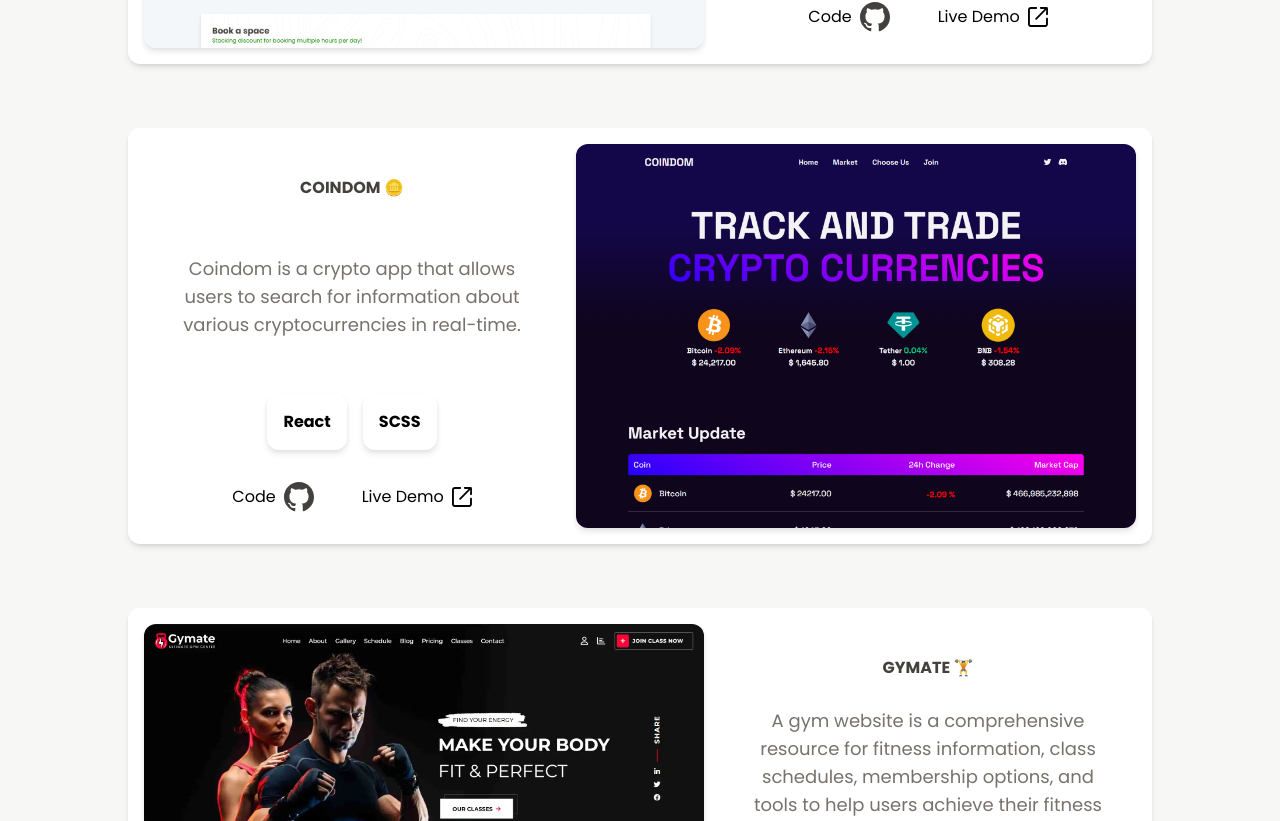
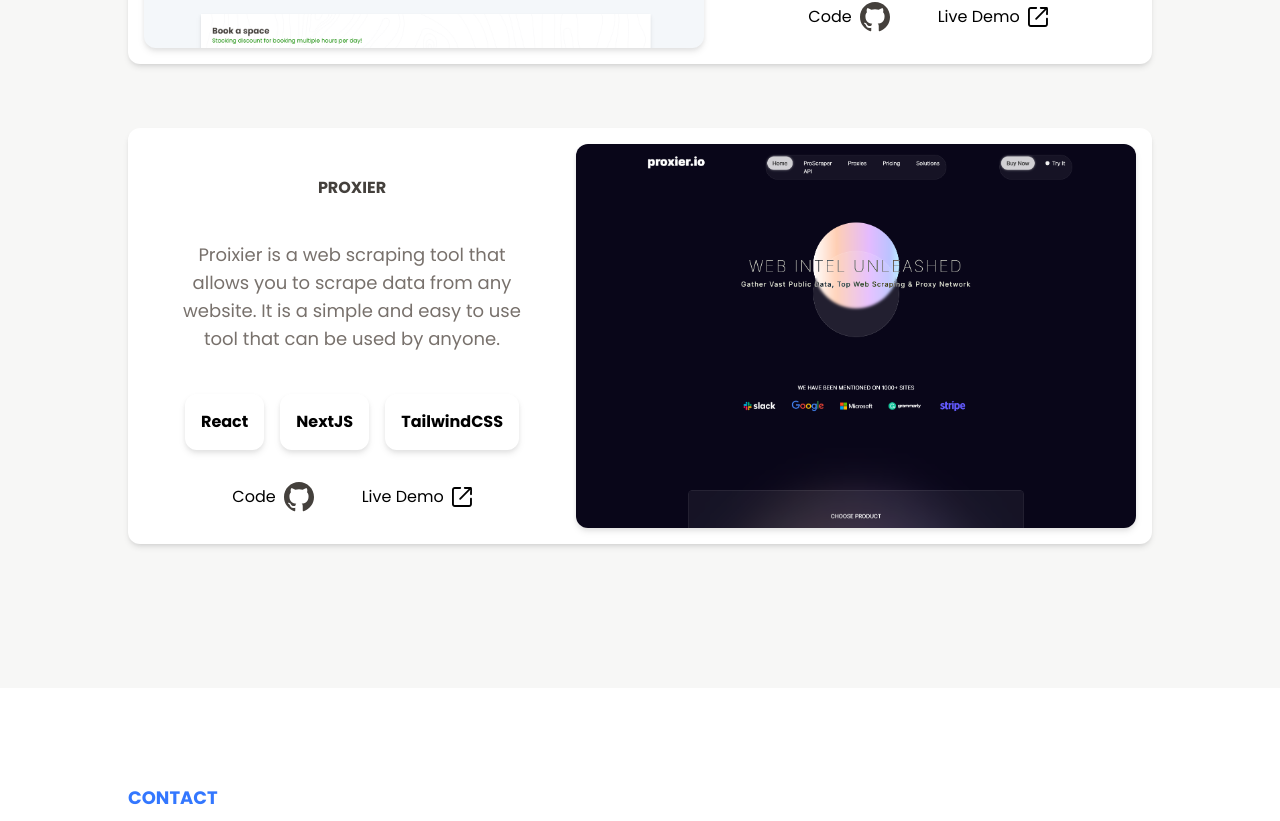
Before and after one commit to MaxChamberlain/portfolio, a Next.js app: page / in a window 1280 px wide. Shown: the part 2619-3440 px from the top of the page. Built offline with nearby package versions, Linux system fonts and the light colour scheme.

Commit message:
add proxier to portfo

```diff
--- a/src/app/page.tsx
+++ b/src/app/page.tsx
@@ -14,7 +14,7 @@ import devIcon from '../assets/svgs/front-end-developer-icon.svg'
 import guyOnLaptop from '../assets/images/guy-on-laptop-emoji.png'
 import DevProjectCard from '@/components/DevProjectCard'
 import carRental from '../assets/images/rental.png'
-import coindom from '../assets/images/coindom.png'
+import proxier from '../assets/images/proxier.png'
 import gymate from '../assets/images/gymate.webp'
 import raouf from '../assets/images/raouf.webp'
 import mapIcon from '../assets/svgs/map-location-dot-solid.svg'
@@ -231,50 +231,18 @@ export default function Home() {
         />
         <DevProjectCard
           project={{
-            name: 'COINDOM 🪙',
-            description: 'Coindom is a crypto app that allows users to search for information about various cryptocurrencies in real-time.',
-            image: coindom,
+            name: 'Proxier',
+            description: 'Proixier is a web scraping tool that allows you to scrape data from any website. It is a simple and easy to use tool that can be used by anyone.',
+            image: proxier,
             techStack: [
               'React',
-              'SCSS'
+              'NextJS',
+              'TailwindCSS'
             ],
             links: {
-              main: 'https://car-rental-website.vercel.app/',
-              github: 'github.com',
-              live: 'live.com'
-            },
-          }}
-          reverse
-        />
-        <DevProjectCard
-          project={{
-            name: 'GYMATE 🏋️',
-            description: 'A gym website is a comprehensive resource for fitness information, class schedules, membership options, and tools to help users achieve their fitness goals.',
-            image: gymate,
-            techStack: [
-              'React',
-              'Tailwind CSS'
-            ],
-            links: {
-              main: 'https://car-rental-website.vercel.app/',
-              github: 'github.com',
-              live: 'live.com'
-            },
-          }}
-        />
-        <DevProjectCard
-          project={{
-            name: 'RAOUF ECOMMERCE 🛒',
-            description: 'With a focus on simplicity and clean design, this store prioritize user experience, making it easy for customers to find and purchase the products they need.',
-            image: raouf,
-            techStack: [
-              'React',
-              'Vanilla CSS'
-            ],
-            links: {
-              main: 'https://car-rental-website.vercel.app/',
-              github: 'github.com',
-              live: 'live.com'
+              main: 'https://proxier-webscrape-example.vercel.app/',
+              github: 'https://github.com/MaxChamberlain/proxier-webscrape-example',
+              live: 'https://proxier-webscrape-example.vercel.app/'
             },
           }}
           reverse
```
Also changed, not shown: src/assets/images/coindom.png (deleted), src/assets/images/proxier.png (added).
